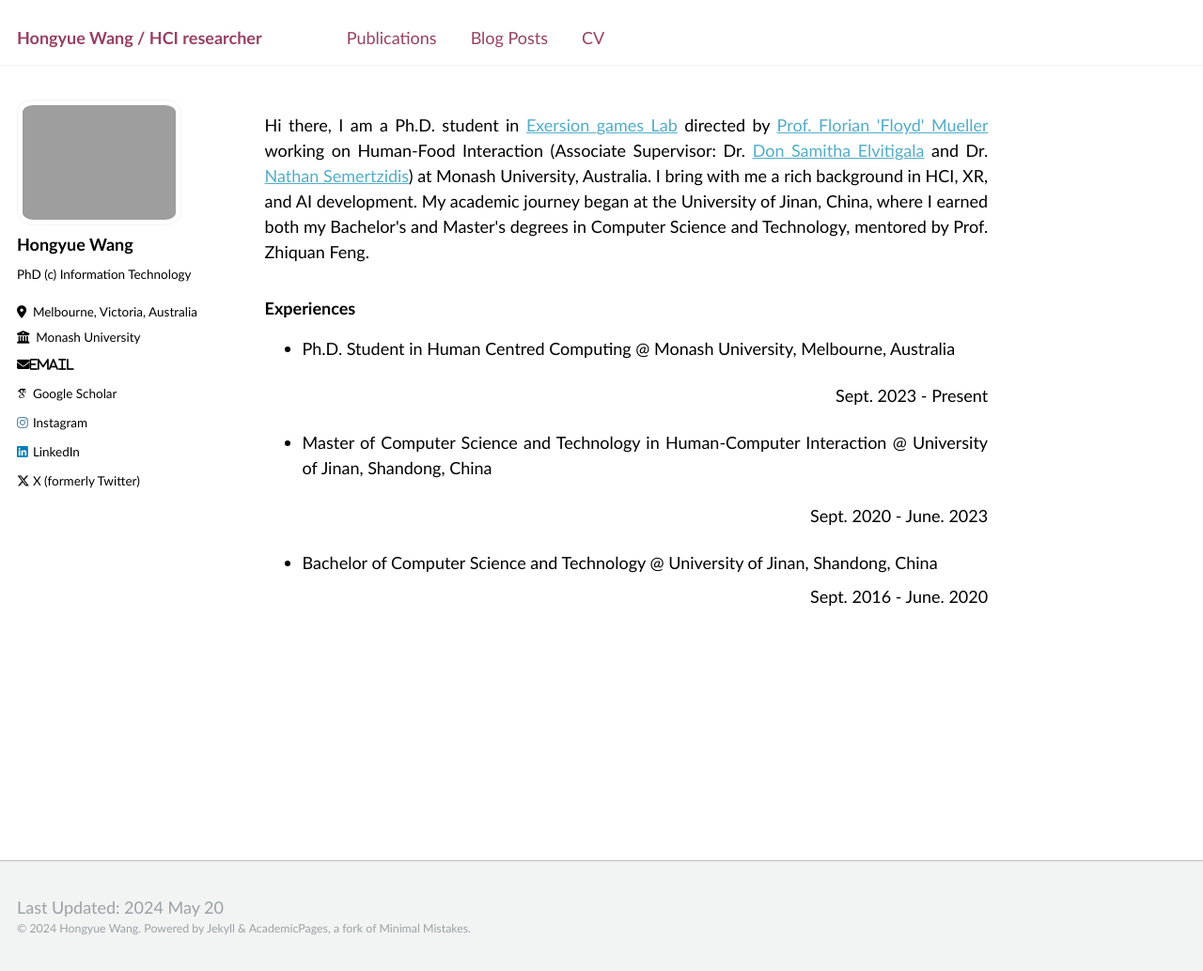
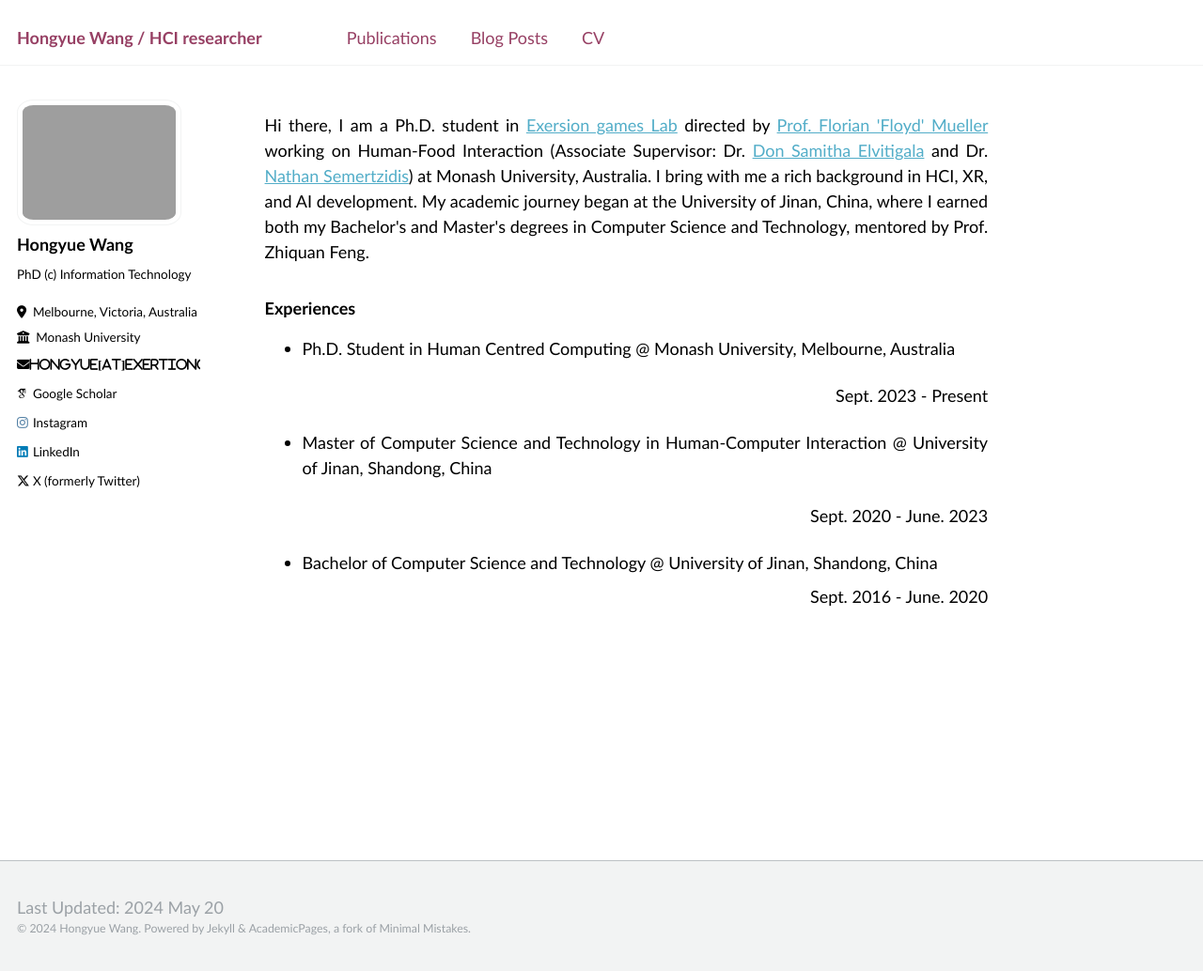
Before and after one commit to hongyue-howard-wang/hongyue-howard-wang.github.io, a Jekyll site: the page built from _pages/about.md, in a window 1280 px wide and 1034 px high. Shown: the whole window at 94% size. Built offline with Jekyll 4.4.1, drawn with Linux system fonts in a browser that asks for light colours; some web fonts are replaced.

Commit message:
Update ui-text.yml

```diff
--- a/_data/ui-text.yml
+++ b/_data/ui-text.yml
@@ -25,7 +25,7 @@ en: &DEFAULT_EN
   feed_label                 : "Feed"
   powered_by                 : "Powered by"
   website_label              : "Website"
-  email_label                : "Email"
+  email_label                : "hongyue[at]exertiongameslab.org"
   recent_posts               : "Recent Posts"
   undefined_wpm              : "Undefined parameter words_per_minute at _config.yml"
   comment_form_info          : "Your email address will not be published. Required fields are marked"
```
